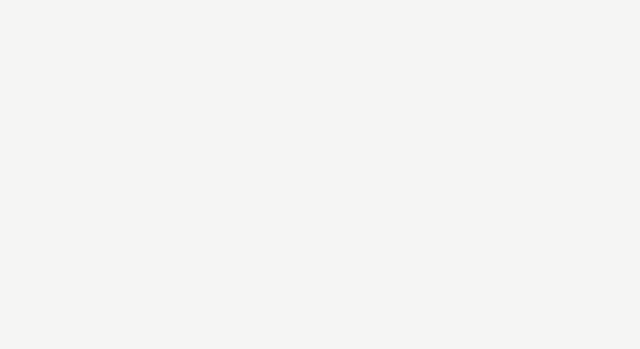
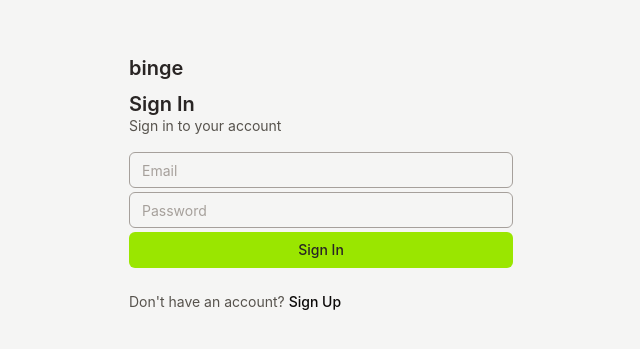
Before and after one commit to jawade-arpeet/binge, a React (Vite) app: page /sign-in in a window 1280 px wide. Before the commit this address had no page. Shown: the part 217-566 px from the top of the page, without its empty margins (319-959 px from the left). Built offline with nearby package versions, Linux system fonts and the light colour scheme.

Commit message:
feat: add sign-in page ui

```diff
--- a/src/app.tsx
+++ b/src/app.tsx
@@ -3,6 +3,7 @@ import { BrowserRouter, Route, Routes } from "react-router-dom";
 import HomePage from "./pages/home-page";
 import AuthLayout from "./layouts/auth-layout";
 import SignUpPage from "./pages/sign-up-page";
+import SignInPage from "./pages/sign-in-page";
 
 const App = () => {
   return (
@@ -11,6 +12,7 @@ const App = () => {
         <Route index path="/" element={<HomePage />} />
         <Route element={<AuthLayout />}>
           <Route path="/sign-up" element={<SignUpPage />} />
+          <Route path="/sign-in" element={<SignInPage />} />
         </Route>
       </Routes>
     </BrowserRouter>
--- /dev/null
+++ b/src/pages/sign-in-page.tsx
@@ -0,0 +1,29 @@
+import { Link } from "react-router-dom";
+
+import Button from "../components/ui/button";
+import Input from "../components/ui/input";
+
+const SignInPage = () => {
+  return (
+    <>
+      <h4 className="mt-2 text-xl font-semibold">Sign In</h4>
+      <p className="-mt-0.5 text-sm text-stone-600">Sign in to your account</p>
+      <form className="mt-4 flex flex-col items-center gap-y-1">
+        <Input placeholder="Email" type="email" name="email" />
+        <Input placeholder="Password" type="password" name="password" />
+        <Button className="w-full">Sign In</Button>
+      </form>
+      <p className="mt-6 text-sm text-stone-600">
+        Don't have an account?{" "}
+        <Link
+          to="/sign-up"
+          className="font-medium text-stone-950 hover:underline hover:underline-offset-2"
+        >
+          Sign Up
+        </Link>
+      </p>
+    </>
+  );
+};
+
+export default SignInPage;
```
